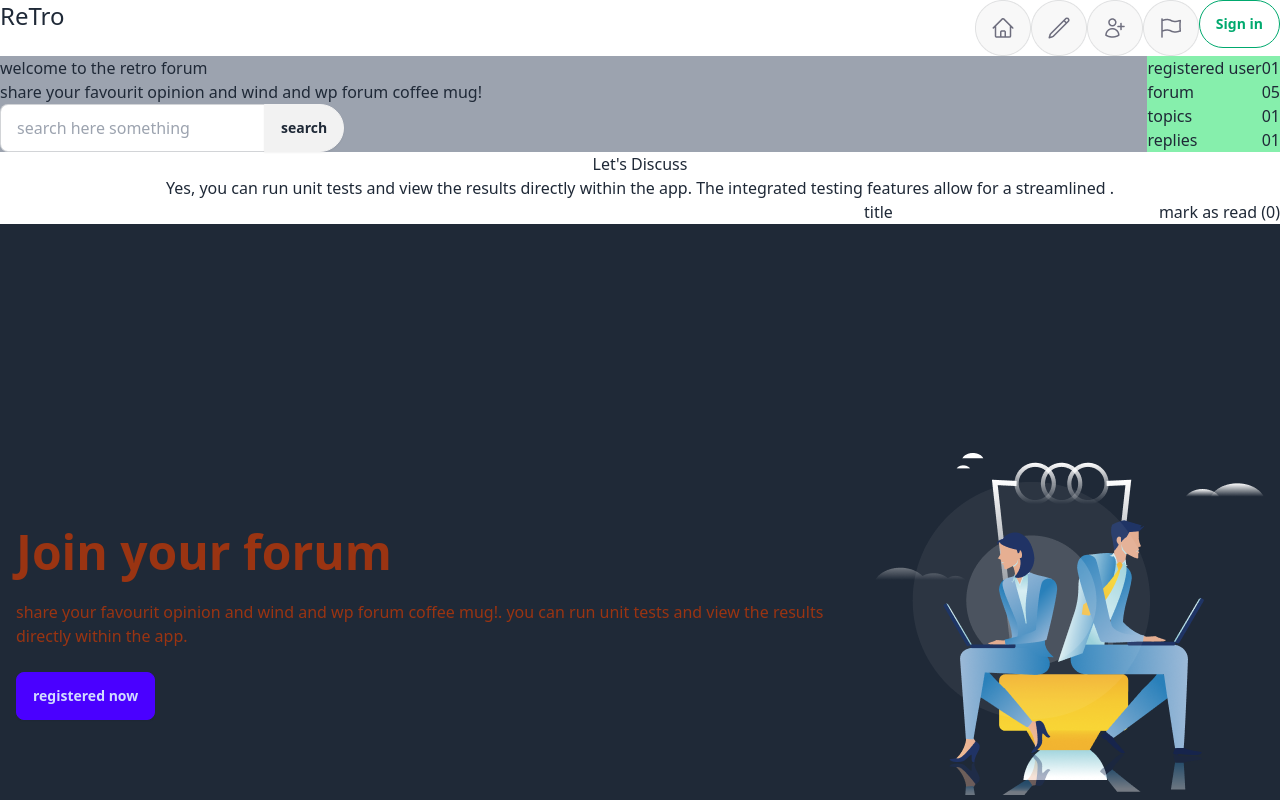
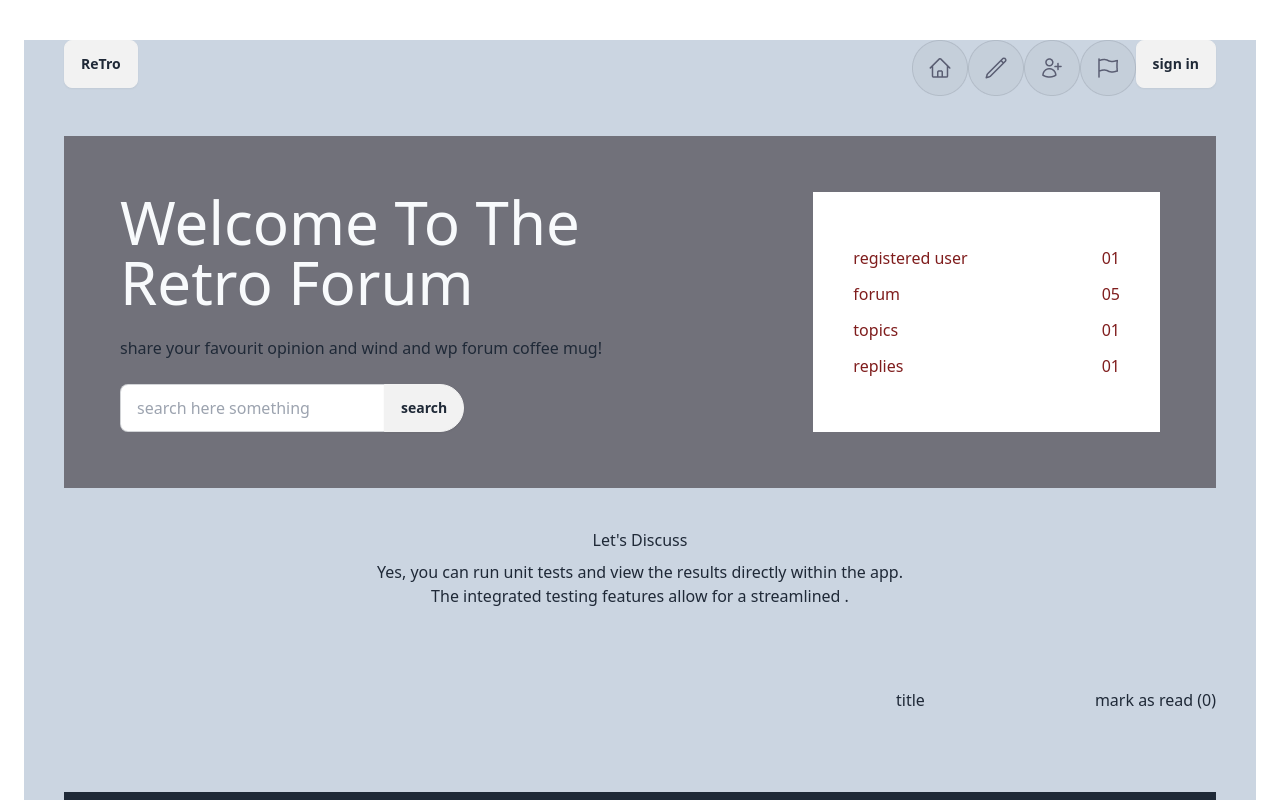
Before and after one commit to md1300/retro-froum-max-pro, a plain HTML site: page index.html in a window 1280 px wide. Shown: the top 800 px of the page. Drawn offline with nearby package versions, Linux system fonts and the light colour scheme; no server answers.

Commit message:
ninth commit

```diff
--- a/index.html
+++ b/index.html
@@ -8,70 +8,82 @@
 <script src="https://cdn.tailwindcss.com"></script>
 <link rel="stylesheet" href="css.css">
 </head>
-<body>
+<body class="m-6 bg-slate-300">
     <header>
 <!-- nav bar section -->
-<section class="flex justify-between">
+<section class="flex justify-between m-10 bg-slate-300">
     <div>
-        <h1 class="text-2xl">ReTro</h1>
+      <button class="btn ">ReTro</button>
     </div>
-  <div class="flex">
-   <img id="hover" src="images/Frame 2.png" alt="" srcset="">
+  <div class="flex ">
+   <!-- <img id="hover" src="images/Frame 2.png" alt="" srcset="">
    <h5 id="hover-hide">home</h5>
    <img id="edit" src="images/Frame 3.png" alt="" srcset="">
   <h5 id="hover-edit">edit</h5>
    <img id="add" src="images/Frame 4.png" alt="" srcset="">
    <h5 id="hover-add">add</h5>
    <img src="images/Frame 5.png" alt="" srcset="">
-    <button class="btn btn-outline btn-success rounded-full">Sign in</button>
+    <button class="btn btn-outline btn-success rounded-full">Sign in</button> -->
+    <div class="tooltip " data-tip="home">
+      <img src="images/Frame 2.png" alt="">
+    </div>
+    <div class="tooltip " data-tip="edit">
+      <img src="images/Frame 3.png" alt="">
+    </div>
+    <div class="tooltip " data-tip="add">
+      <img src="images/Frame 4.png" alt="">
+    </div>
+    <div class="tooltip " data-tip="home">
+      <img src="images/Frame 5.png" alt="">
+    </div>
+    <div>
+      <button class="btn">sign in</button>
+    </div>
   </div>
 </section>
 
 <!-- close nav bar section -->
 <!-- banner section started -->
 
-<section class="flex justify-between bg-gray-400">
+<section class="flex justify-between bg-gray-400  bg-zinc-500 p-14 m-10">
     <div>
-        <h1>welcome to the retro forum</h1>
-        <p>share your favourit opinion and wind and wp forum coffee mug! </p>
+        <h1 class="text-slate-50 text-6xl ">Welcome To The <br> Retro Forum</h1>
+        <p class="text-inherit my-6">share your favourit opinion and wind and wp forum coffee mug! </p>
         <div class="join">
             <input id="search-field" class="input input-bordered join-item" placeholder="search here something"/>
             <button onclick="searchButton()" class="btn join-item rounded-r-full">search</button>
           </div>
     </div>
-    <div class="bg-green-300">
-      <div class="flex justify-between">
-        <h4>registered user</h4>
-        <p>01</p>
+    <div class="bg-white content-center w-1/3 p-10 ">
+      <div class="flex justify-between my-3">
+        <h4 class="text-red-900">registered user</h4>
+        <p class="text-red-900">01</p>
       </div>
-      <div class="flex justify-between">
-        <h4>forum</h4>
-        <p>05</p>
+      <div class="flex justify-between my-3">
+        <h4 class="text-red-900">forum</h4>
+        <p class="text-red-900">05</p>
       </div>
-      <div class="flex justify-between">
-        <h4>topics</h4>
-        <p>01</p>
+      <div class="flex justify-between my-3">
+        <h4 class="text-red-900">topics</h4>
+        <p class="text-red-900">01</p>
       </div>
-      <div class="flex justify-between">
-        <h4>replies</h4>
-        <p>01</p>
+      <div class="flex justify-between my-3">
+        <h4 class="text-red-900">replies</h4>
+        <p class="text-red-900">01</p>
       </div>
     </div>
 </section>
 
 
 <!-- banner section close -->
-        <!-- <div class="join">
-            <input id="search-field" class="input input-bordered join-item" placeholder="search here something"/>
-            <button onclick="searchButton()" class="btn join-item rounded-r-full">search</button>
-          </div> -->
+
     </header>
-    <body>
+    <body >
         <!-- discuss section -->
         <!-- ---------------------------- -->
-        <div class="text-center">
-                <h3>Let's Discuss</h3>
-                <p>Yes, you can run unit tests and view the results directly within the app. The
+        <div class="text-center m-10">
+                <h3 class="mb-2">Let's Discuss</h3>
+                <p>Yes, you can run unit tests and view the results directly within the app. <br> The
                     integrated testing features allow for a streamlined .</p>
         </div>
         <!-- -------------------- -->
@@ -86,7 +98,7 @@
 
       <div class="col-span-1">
 
-        <div class="flex justify-between">
+        <div class="flex justify-between m-10">
             <h2>title</h2>
             <h3>mark as read (<span id="count-number">0</span>)</h3>
         </div>
@@ -101,7 +113,7 @@
       </div>
      </section>
         <!-- new banner or card -->
-     <section class="bg-current">
+     <section class="bg-current m-10">
         <div class="hero min-h-screen ">
             <div class="hero-content flex-col lg:flex-row-reverse">
               <img src="images/joinforum.png" />
@@ -125,8 +137,9 @@
         </div>
      </section>
      <!-- ----foooter section -------------  -->
-     <footer class="footer footer-center p-10 bg-primary text-primary-content">
-      <footer>
+    </body>
+    <footer class="footer footer-center p-10 bg-primary text-primary-content">
+      <div>
 
         <aside>
           <h1 class="text-2xl">ReTro</h1>
@@ -142,18 +155,18 @@
           <a><svg xmlns="http://www.w3.org/2000/svg" width="24" height="24" viewBox="0 0 24 24" class="fill-current"><path d="M9 8h-3v4h3v12h5v-12h3.642l.358-4h-4v-1.667c0-.955.192-1.333 1.115-1.333h2.885v-5h-3.808c-3.596 0-5.192 1.583-5.192 4.615v3.385z"></path></svg></a>
         </div>
       </nav>
+    </div>
+     <div>
+      <div> <p>2017,all right reserved </p></div>
+     </div>
     </footer>
-     <footer>
-      <div> <p>2017,all right reserved </p></div>
-    </footer>
-  </footer>
-     <!-- nessary instruments -->
-<h4></h4>
-<p></p>
-<img src="" alt="">
-<div></div>
+<!-- ---------------------- -->
+<div class="indicator">
+  <span class="indicator-item badge badge-secondary"></span>
+  <img src="images/Group 16.png" alt="" srcset="">
+</div>
+<!-- ----------------- -->
 
-    </body>
     <script src="script.js"></script>
 </body>
 </html>
--- a/script.js
+++ b/script.js
@@ -120,11 +120,11 @@ latestPost();
 
 const messageButton=()=>{
 
-
+// -----------------------------------
     const newMessage=document.getElementById('count-number');
          newMessageCount=parseInt(newMessage.innerText)+1;
          newMessage.innerText=newMessageCount;
-
+// --------------------------------------
          const messageDetails=document.getElementById('message-details');
          const postTitle=document.getElementById('post-title')
          const newMessageTitle=document.createElement('div');
@@ -138,7 +138,7 @@ const messageButton=()=>{
          newMessageDetails.innerHTML=captureView.innerText;
          countDetails.appendChild(newMessageDetails);
 
-         const iconShow=document.getElementById('icon-show')
+         const iconShow=document.getElementById('icon-show');
          const iconImage=document.getElementById('icon-image');
          iconShow.appendChild(iconImage);
 
```
